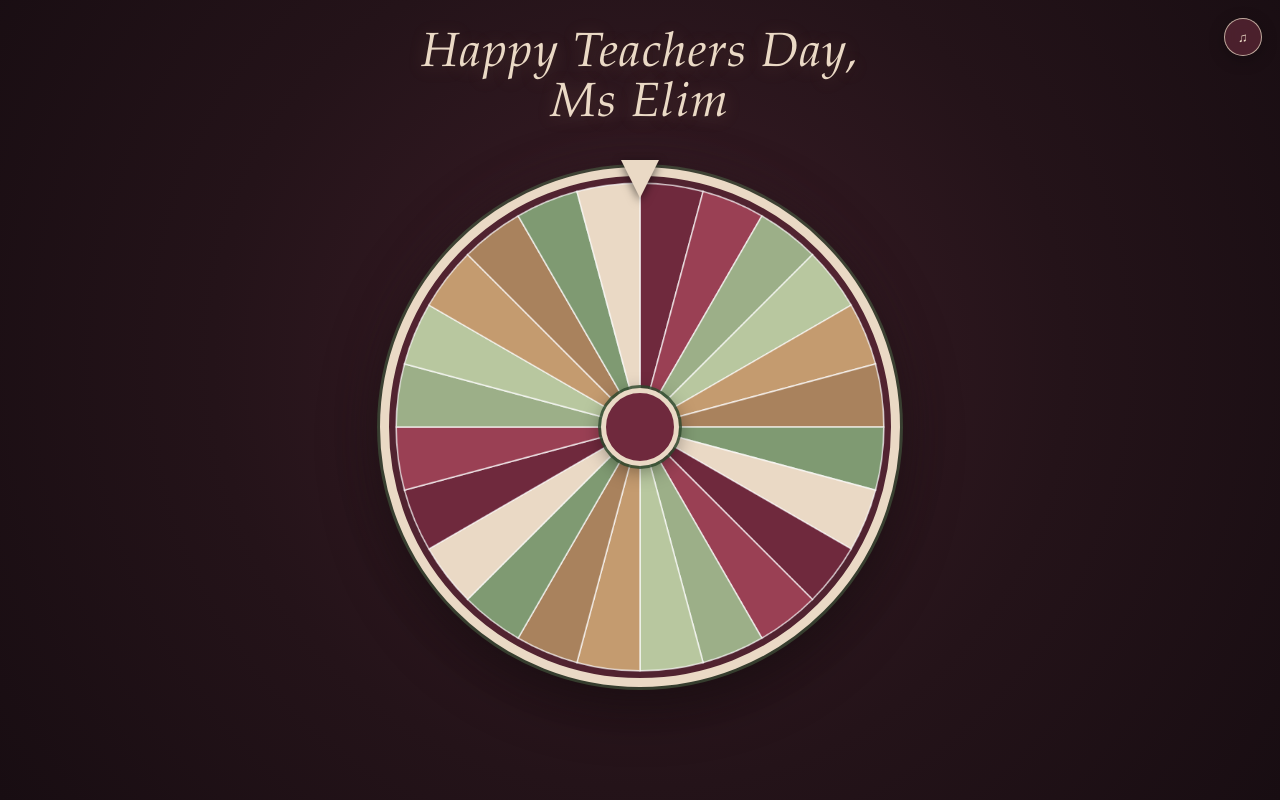
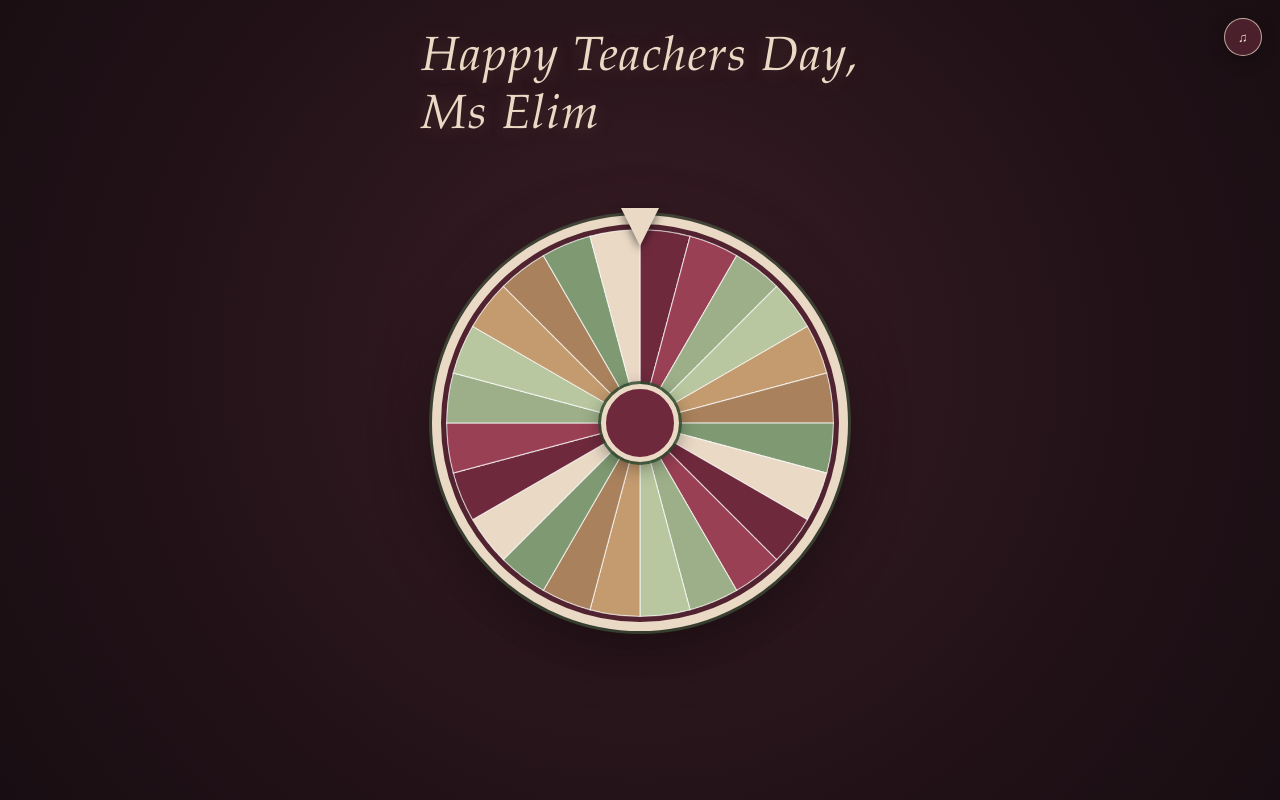
Before and after one commit to vestr3kk/teachersday, a plain HTML site: page index.html in a window 1280 px wide. Drawn offline with Linux system fonts and the light colour scheme.

Commit message:
Update index.html

```diff
--- a/index.html
+++ b/index.html
@@ -30,7 +30,7 @@ body {
   flex-direction: column;
   align-items: center;
   justify-content: center;
-  padding: 130px 20px 76px;
+  padding: 90px 20px 45px;
 }
 
 h1 {
@@ -51,10 +51,9 @@ h1 {
   text-shadow:
     0 2px 18px rgba(196, 155, 111, .22);
 
-  white-space: normal;
-  text-align: center;
-  line-height: 1.05;
+  white-space: nowrap;
 }
+
 .subtitle {
   position: absolute;
   top: 76px;
@@ -96,8 +95,9 @@ h1 {
 
 .wheel-area {
   position: relative;
-  width: min(68vh, 520px, 78vw);
+  width: min(52vh, 520px, 78vw);
   aspect-ratio: 1;
+  flex-shrink: 0;
 }
 
 #wheel {
@@ -373,9 +373,7 @@ h1 {
 <button id="musicToggle" class="music-control" type="button" aria-pressed="false" aria-label="Toggle background music">♫</button>
 
 <div class="app">
-
   <h1>Happy Teachers Day,<br>Ms Elim</h1>
-
   <p class="subtitle"></p>
   <p class="greeting"></p>
 
@@ -386,8 +384,8 @@ h1 {
   </div>
 
   <p class="footer-message"></p>
+</div>
 
-</div>
 <div id="popup" class="popup">
   <div class="popup-card">
     <button id="closePopup" class="close">×</button>
```
